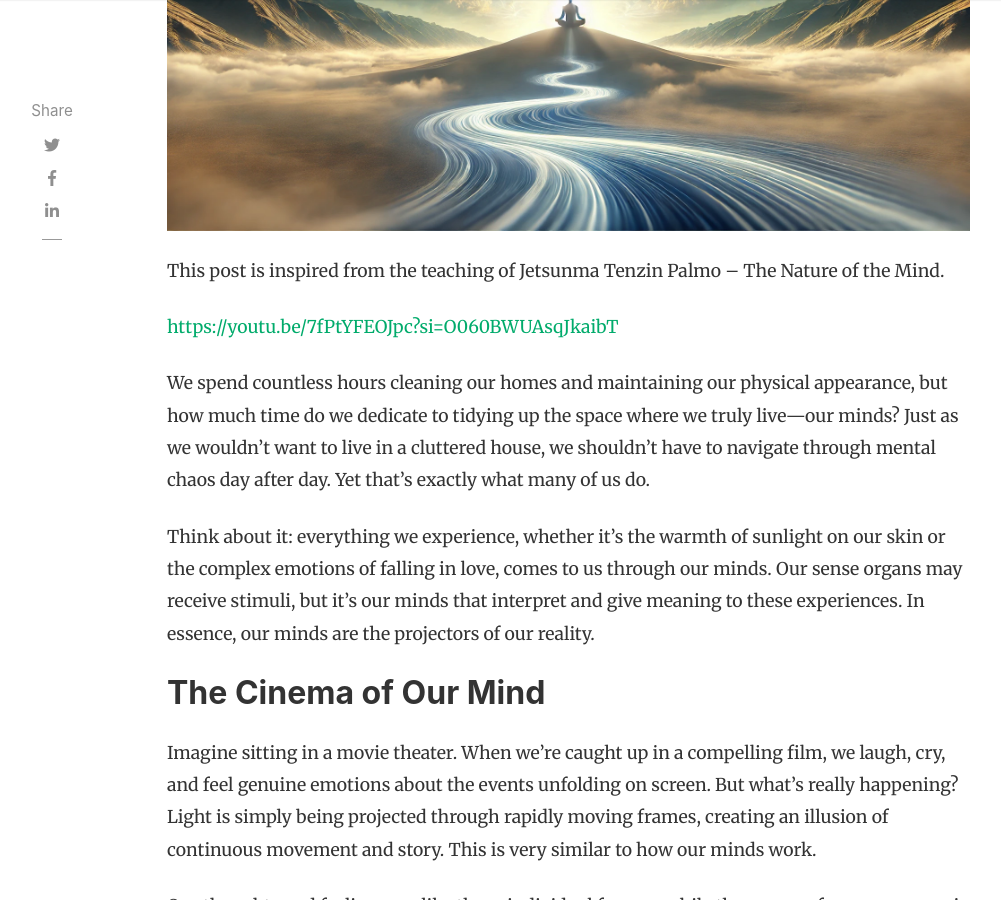
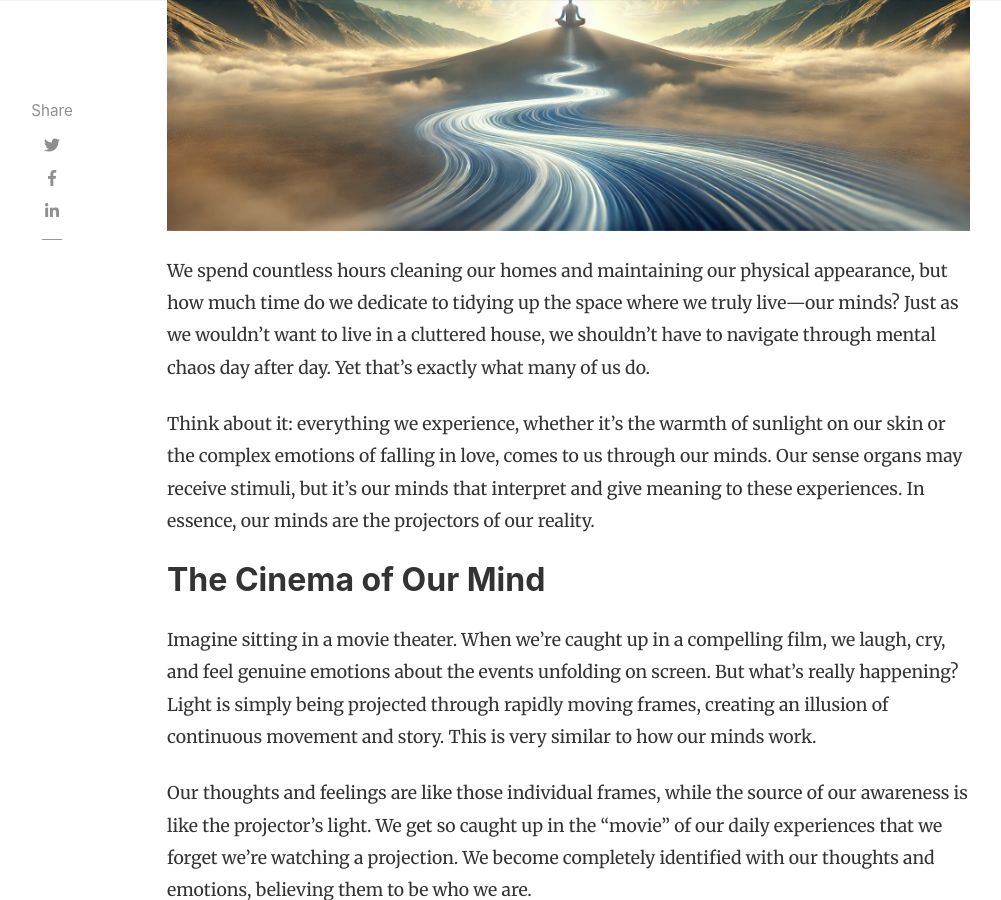
Before and after one commit to seedsofalternative/seedsofalternative.github.io, a Jekyll site: the page built from _posts/2025-01-28-understanding-non-dual-awareness.md, in a window 1280 px wide and 900 px high, scrolled down 691 px. Shown: the whole window, without its empty margins (118-1119 px from the left). Built offline with Jekyll 4.4.1, drawn with Linux system fonts in a browser that asks for light colours; nearby versions of some CDN libraries; comment, search, counter and statistics services are not loaded; some of the changed text lies outside the part shown.

Commit message:
fixed typos

```diff
--- a/_posts/2025-01-28-understanding-non-dual-awareness.md
+++ b/_posts/2025-01-28-understanding-non-dual-awareness.md
@@ -6,10 +6,6 @@
 image: assets/images/non-dual-awareness/non-dual-awareness.webp
 featured: true
 ---
-
-This post is inspired from the teaching of Jetsunma Tenzin Palmo -- The Nature of the Mind.
-
-[https://youtu.be/7fPtYFEOJpc?si=O060BWUAsqJkaibT](https://youtu.be/7fPtYFEOJpc?si=O060BWUAsqJkaibT)
 
 We spend countless hours cleaning our homes and maintaining our physical appearance, but how much time do we dedicate to tidying up the space where we truly live—our minds? Just as we wouldn't want to live in a cluttered house, we shouldn't have to navigate through mental chaos day after day. Yet that's exactly what many of us do.
 
@@ -58,3 +54,9 @@
 The next time you find yourself caught up in mental turbulence, pause and ask: Who is aware of all this? In that simple question lies the key to profound peace and clarity.
 
 Your mind is already perfect—vast, clear and peaceful like the sky. All you need to do is recognize it.
+
+---
+
+This post is based on the teaching of Jetsunma Tenzin Palmo -- The Nature of the Mind.
+
+<iframe width="420" height="315" src="https://youtu.be/7fPtYFEOJpc?si=O060BWUAsqJkaibT" frameborder="0" allowfullscreen></iframe>
```
Also changed, not shown: assets/images/non-dual-awareness/non-dual-awareness.webp (renamed from assets/images/non-dual-awareness/Non-dual-awareness.webp).
